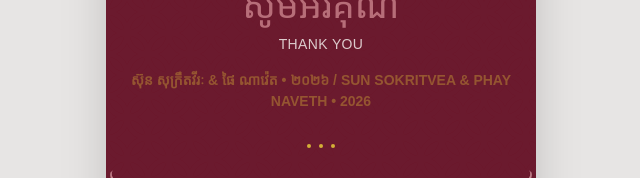
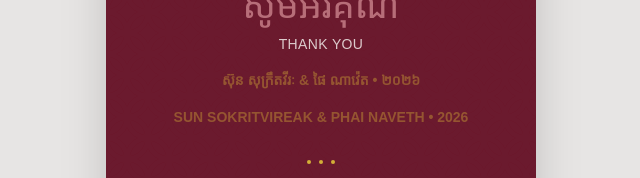
Before and after one commit to Yatothenerd/invit, a React (Vite) app: page / in a window 1280 px wide. Shown: the part 8199-8377 px from the top of the page, without its empty margins (319-959 px from the left). Built offline with nearby package versions, Linux system fonts and the light colour scheme; no server answers; a web font is replaced by a local one.

Commit message:
footer name

```diff
--- a/src/components/sections/Footer.tsx
+++ b/src/components/sections/Footer.tsx
@@ -14,7 +14,10 @@ export const Footer: React.FC = () => {
         <p className="font-serif text-4xl gold-gradient-text">សូមអរគុណ</p>
         <p className="font-sans text-sm text-wedding-cream/80 mt-2 tracking-wide uppercase">Thank you</p>
         <p className="text-[14px] opacity-40 mt-4  uppercase font-bold text-wedding-gold font-sans">
-          ស៊ុន សុក្រឹតវីរៈ & ផៃ ណាវ៉េត • ២០២៦ / Sun Sokritvea & Phay Naveth • 2026
+          ស៊ុន សុក្រឹតវីរៈ & ផៃ ណាវ៉េត • ២០២៦
+        </p>
+            <p className="text-[14px] opacity-40 mt-4  uppercase font-bold text-wedding-gold font-sans">
+          Sun Sokritvireak & Phai Naveth • 2026
         </p>
         <div className="mt-8 flex justify-center gap-2">
           <div className="w-1 h-1 rounded-full bg-wedding-gold"></div>
```
